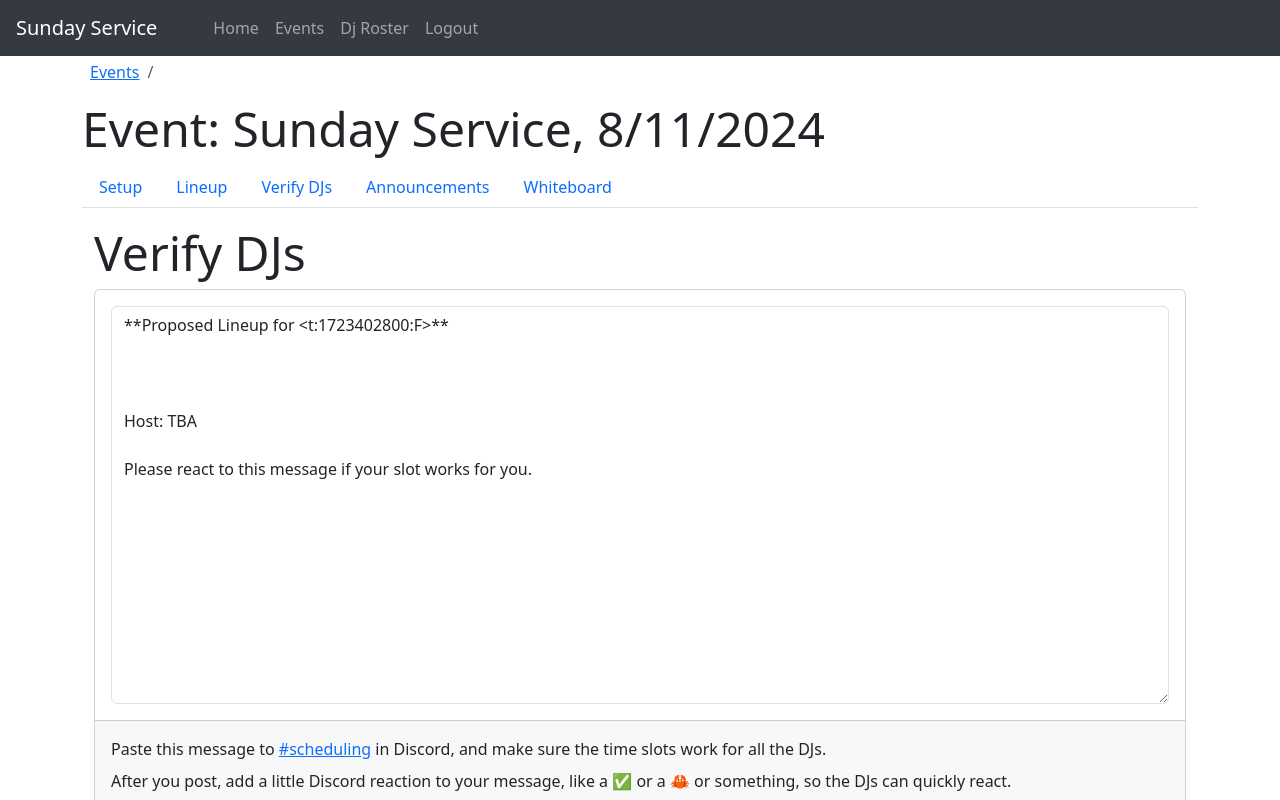
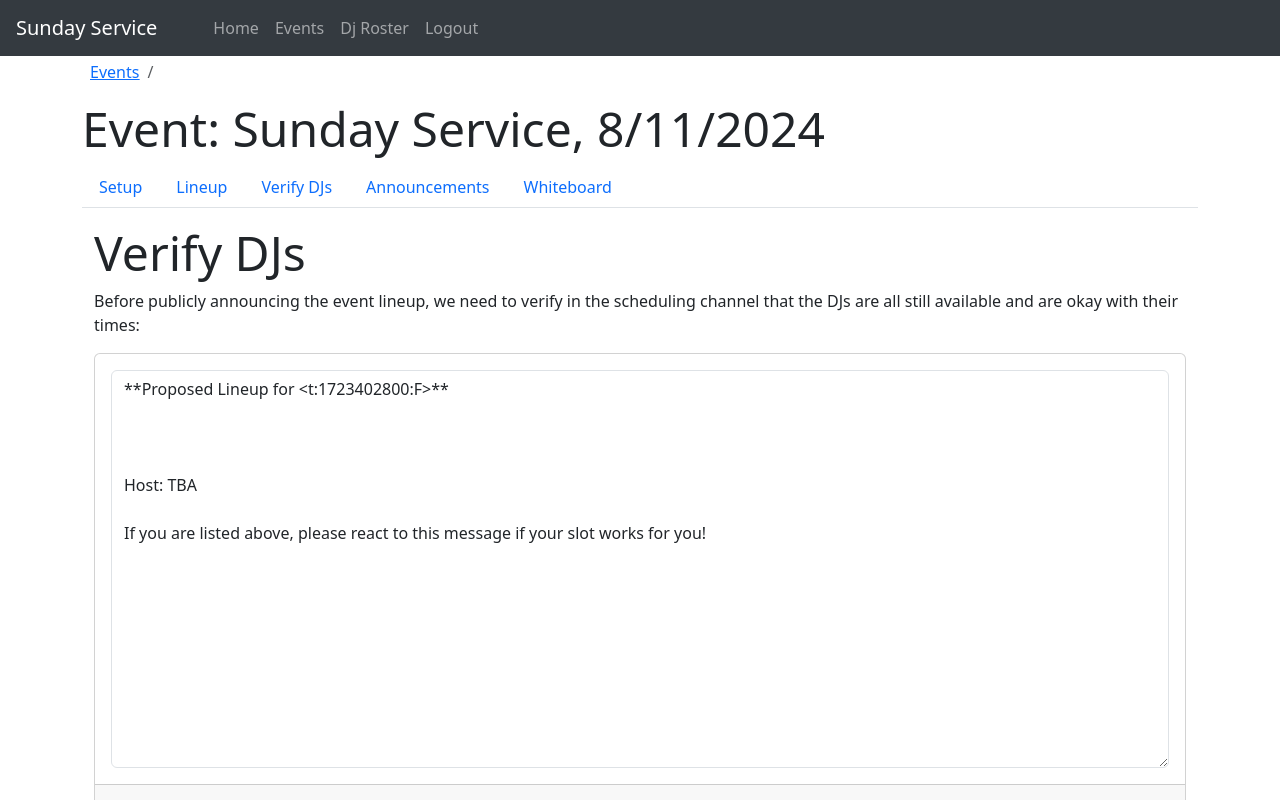
Before and after one commit to SundayServiceVR/sunday-service-vr, a React (Vite) app in the folder webapp/: page /events/1/verifyDJs in a window 1280 px wide. Shown: the top 800 px of the page. Built offline with nearby package versions, Linux system fonts and the light colour scheme; no server answers; the database is empty; sample sign-in values are in the browser's storage.

Commit message:
Added descriptive text to verify DJs page

```diff
--- a/webapp/src/features/event/lineup/EventVerifyDJs.tsx
+++ b/webapp/src/features/event/lineup/EventVerifyDJs.tsx
@@ -12,16 +12,17 @@ const EventVerifyDJs = () => {
                 rel="noopener noreferrer"
                 href="https://discord.com/channels/1004489038159413248/1204320477732929566">
                     #scheduling
-            </a> in Discord, and make sure the time slots work for all the DJs.
+            </a> in Discord, and verify that each DJ is OK with their time slot.
         </p>
         <p>
-            After you post, add a little Discord reaction to your message, like a ✅ or a 🦀 or something, so the DJs can quickly react.
+            After you post, react to your own message with a reaction emoji, like a ✅ or a 🦀 or something, so the DJs can easily click on it to react and confirm their slot.
         </p>
     </>
 
     return (
       <section>
         <h1 className="display-5">Verify DJs</h1>
+        <p>Before publicly announcing the event lineup, we need to verify in the scheduling channel that the DJs are all still available and are okay with their times:</p>
         <Form>
             <Form.Group>
                 <MessagePasteCard message={getProposedLineupMessage(eventScratchpad)} footerInstructions={footerInstructions}/>
--- a/webapp/src/util/messageWriters.tsx
+++ b/webapp/src/util/messageWriters.tsx
@@ -68,7 +68,7 @@ ${event.slots.map(getDiscordSlotText).join("\n")}
 
 Host: ${event.host || "TBA"}
 
-Please react to this message if your slot works for you.`;
+If you are listed above, please react to this message if your slot works for you!`;
 
 
 export const getSignupsPostedMessage = (event: Event): string => {
```
